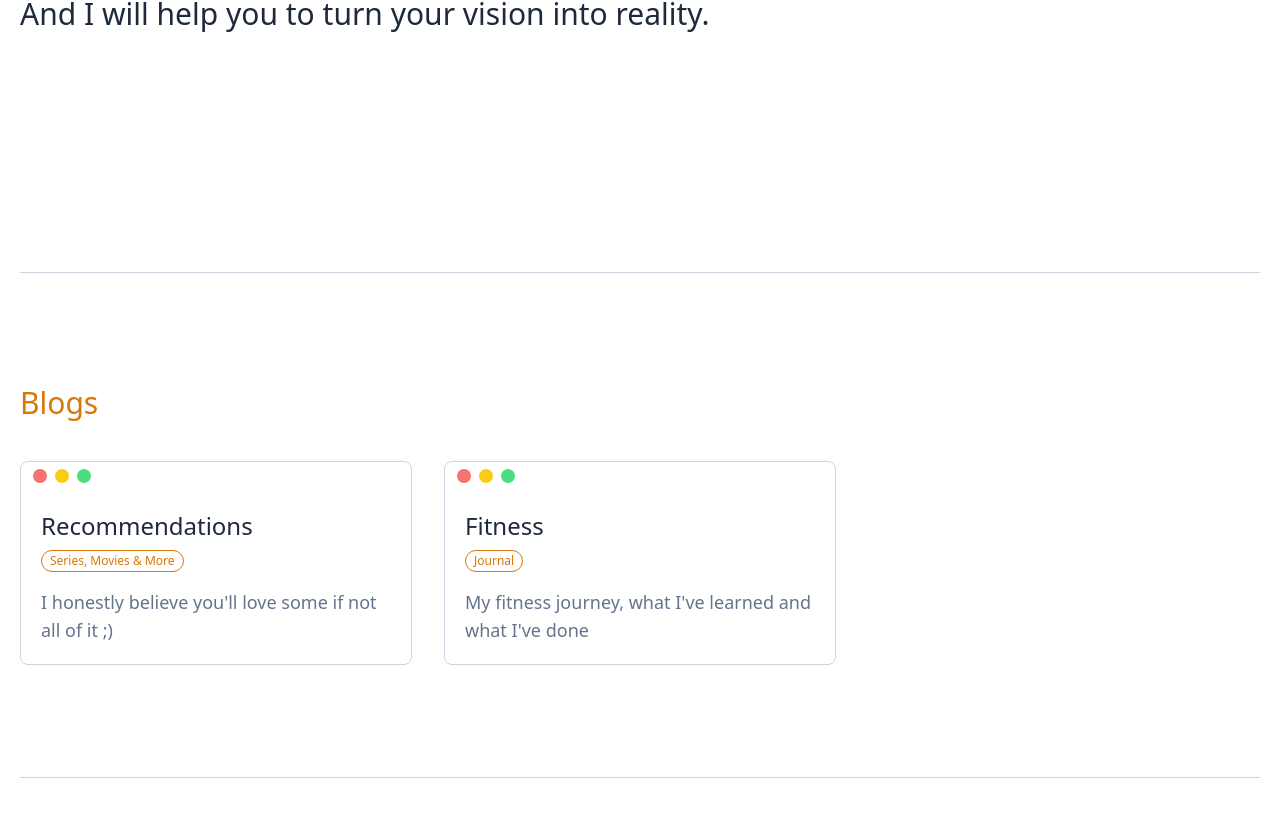
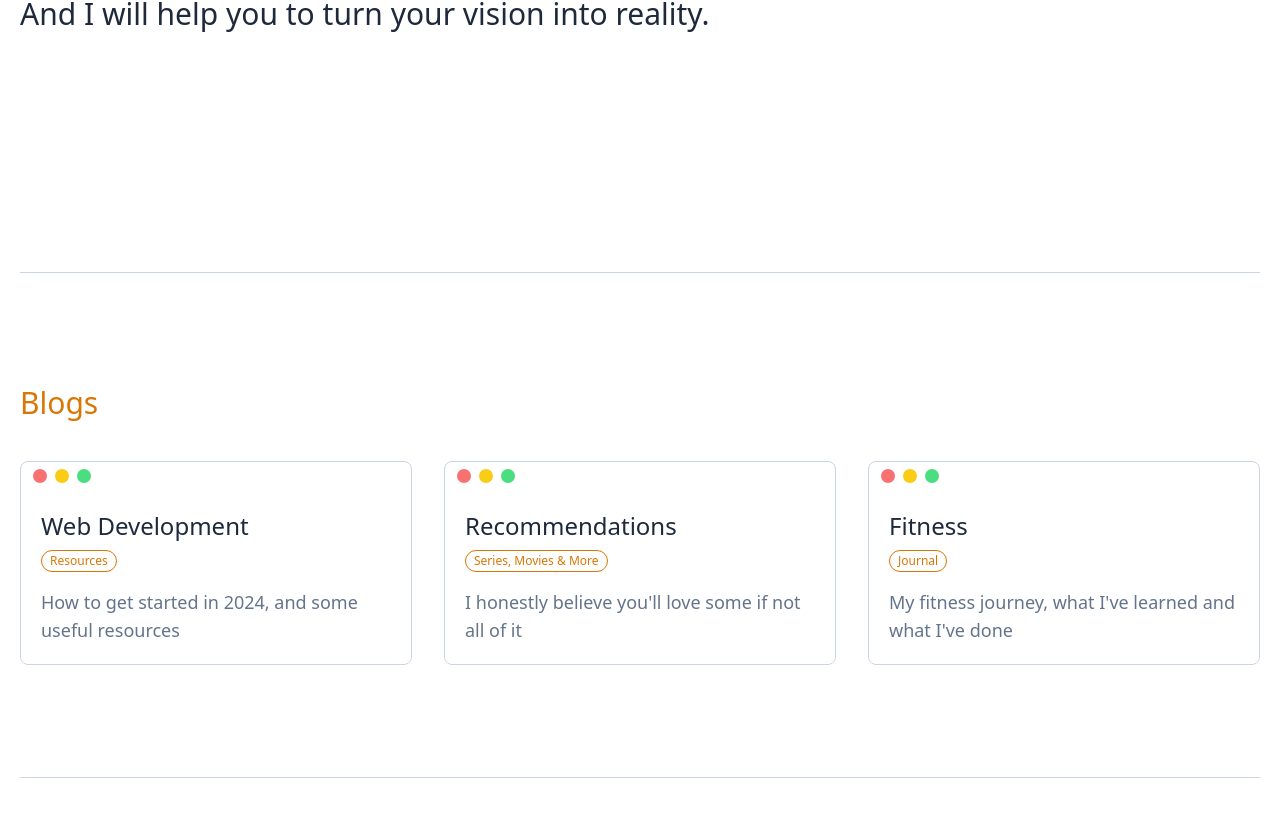
Before and after one commit to nrjdalal/v0.nrjdalal.com, a Next.js app: page / in a window 1280 px wide. Shown: the part 413-1230 px from the top of the page. Built offline with nearby package versions, Linux system fonts and the light colour scheme.

Commit message:
added new blog

```diff
--- a/src/app/(mdx)/blog/recommendations/page.mdx
+++ b/src/app/(mdx)/blog/recommendations/page.mdx
@@ -2,7 +2,7 @@ import { ArrowUpRight } from 'lucide-react'
 
 export const metadata = {
   title: 'Recommendations',
-  description: "I honestly believe you'll love some if not all of it ;)",
+  description: "I honestly believe you'll love some if not all of it",
 }
 
 # {metadata.title}
--- a/src/app/page.tsx
+++ b/src/app/page.tsx
@@ -48,11 +48,19 @@ const Page = () => {
 
         <div className="grid gap-8 md:grid-cols-2 lg:grid-cols-3">
           <BlogLinks
+            href="/blog/web-development"
+            title="Web Development"
+            type="Resources"
+          >
+            How to get started in 2024, and some useful resources
+          </BlogLinks>
+
+          <BlogLinks
             href="/blog/recommendations"
             title="Recommendations"
             type="Series, Movies & More"
           >
-            I honestly believe you&apos;ll love some if not all of it ;)
+            I honestly believe you&apos;ll love some if not all of it
           </BlogLinks>
 
           <BlogLinks href="/blog/fitness" title="Fitness" type="Journal">
```
